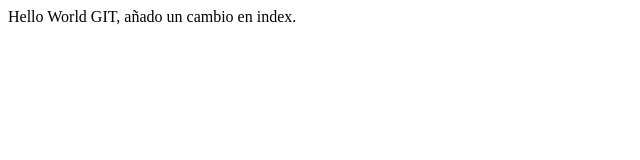
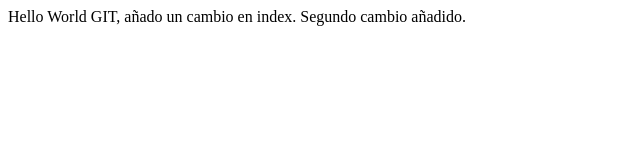
Before and after one commit to rougit/HelloWorld2, a plain HTML site: page index.html in a window 1280 px wide. Shown: the whole page, without its empty margins (0-640 px from the left). Drawn offline with Linux system fonts and the light colour scheme.

Commit message:
Se modifico un segundo cambio

```diff
--- a/index.html
+++ b/index.html
@@ -8,5 +8,6 @@
 </head>
 <body>
     Hello World GIT, añado un cambio en index.
+    Segundo cambio añadido.
 </body>
 </html>
```
